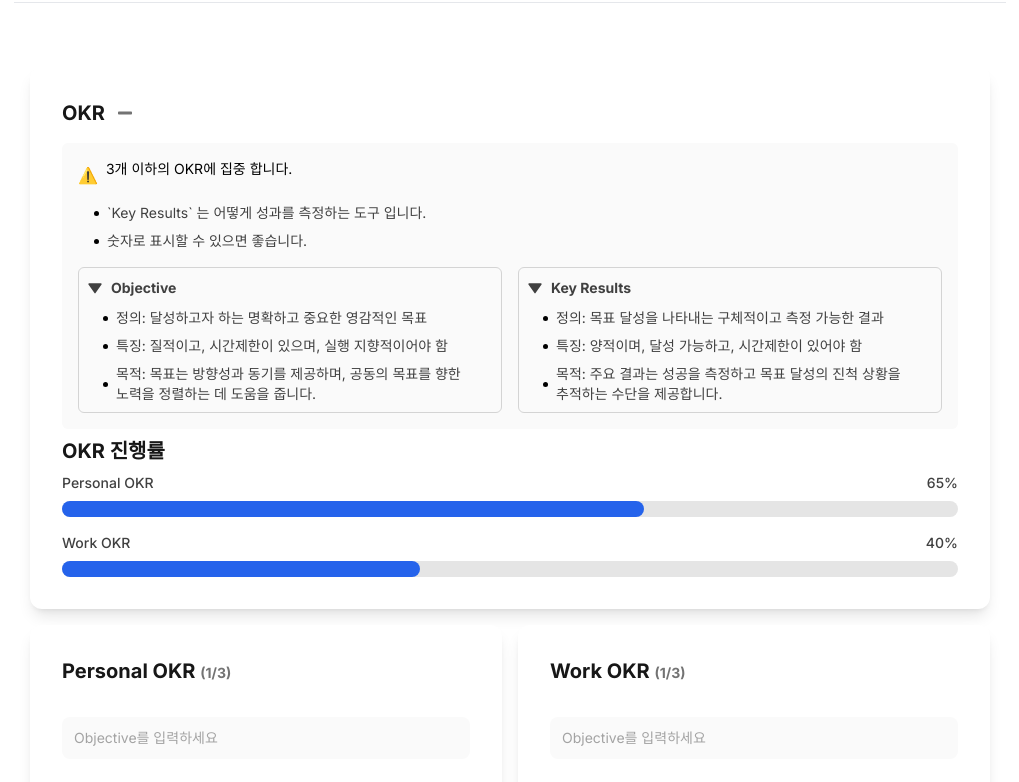
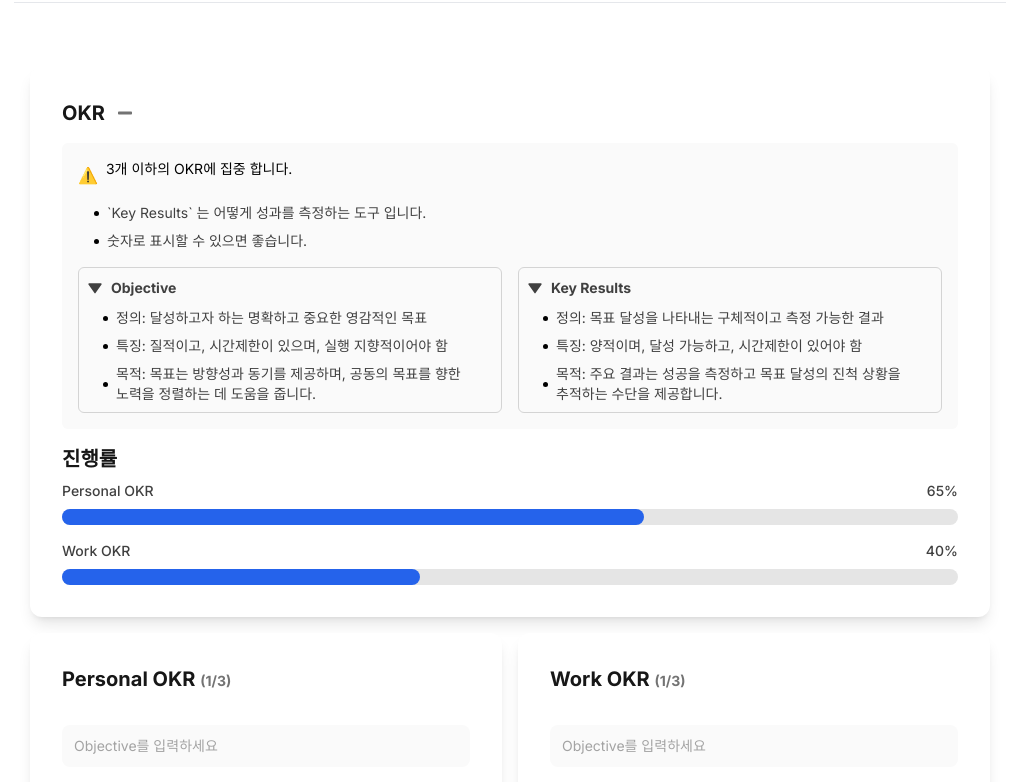
Before and after one commit to crown0205/OKRoute, a Next.js app: page /okr in a window 1280 px wide. Shown: the part 392-1174 px from the top of the page, without its empty margins (130-1149 px from the left). Built offline with nearby package versions, Linux system fonts and the light colour scheme.

Commit message:
refactor: Simplify OKR progress section title and layout
- Updated progress section title to be more concise
- Added margin-top to improve visual spacing
- Maintained existing progress bar functionality

```diff
--- a/src/components/okr/OKRSection.tsx
+++ b/src/components/okr/OKRSection.tsx
@@ -109,10 +109,8 @@ function OKRSection() {
           )}
 
           {/* OKR 진행률 그래프 */}
-          <div className="flex flex-col gap-2">
-            <Title className="text-neutral-900 dark:text-white">
-              OKR 진행률
-            </Title>
+          <div className="flex flex-col gap-2 mt-4">
+            <Title className="text-neutral-900 dark:text-white">진행률</Title>
 
             <div className="flex flex-col gap-4">
               <ProgressBar title="Personal OKR" percentage={personalProgress} />
```
